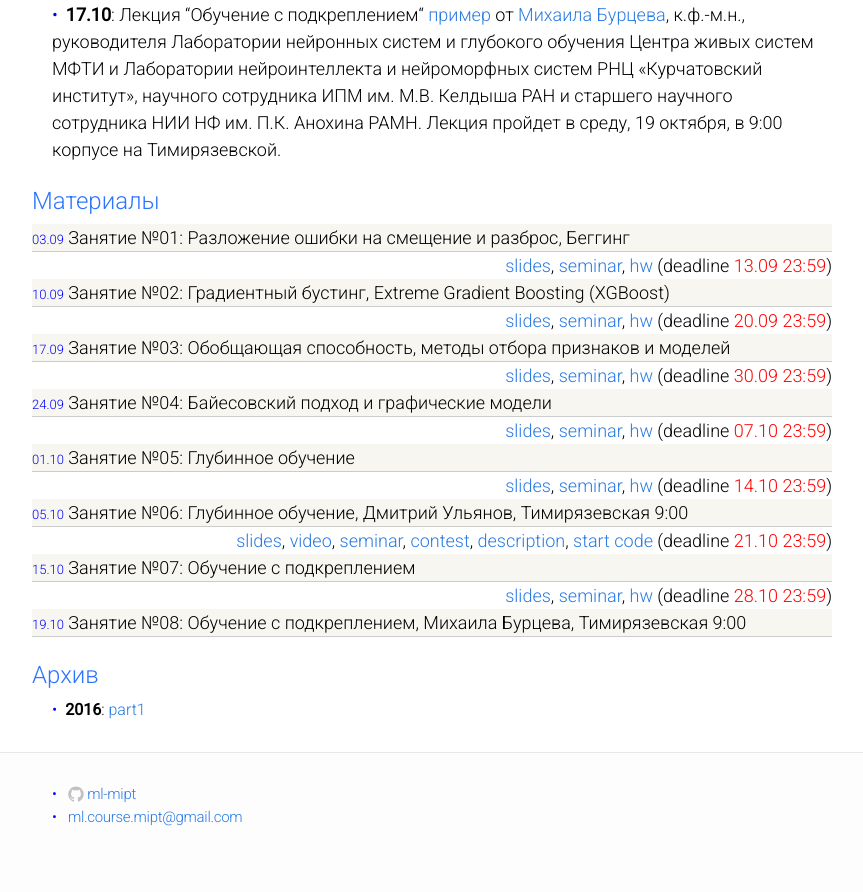
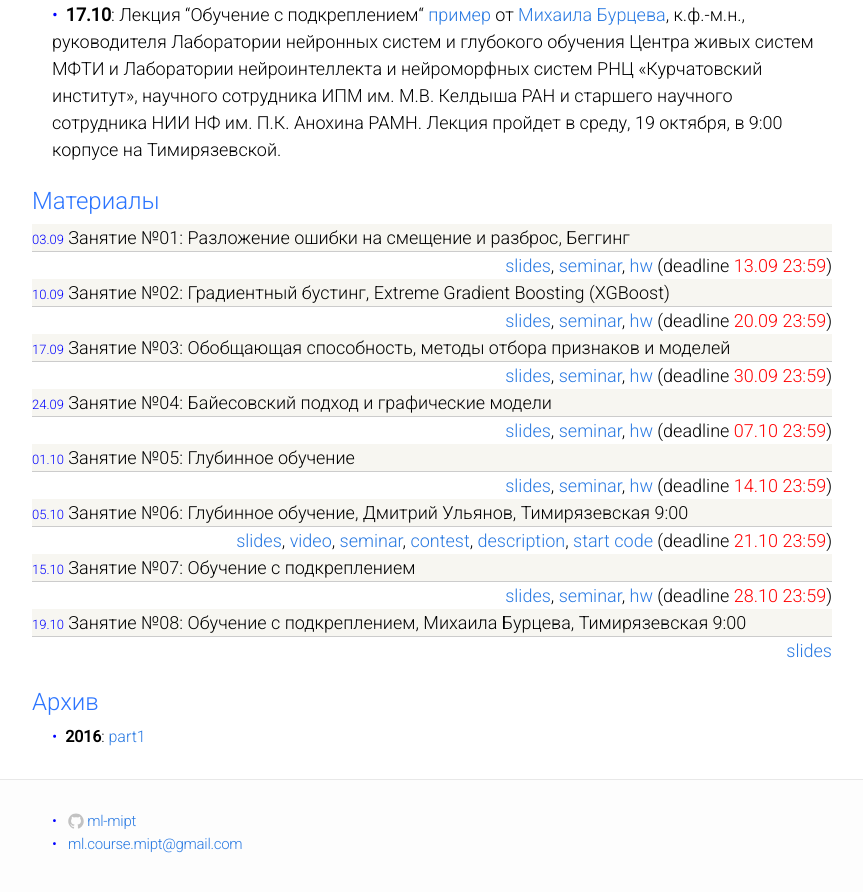
Before and after one commit to ml-mipt/old-ml-mipt.github.io, a Jekyll site: the page built from index.html, in a window 1280 px wide and 900 px high, scrolled down 917 px. Shown: the top 892 px of the window, without its empty margins (208-1071 px from the left). Built offline with Jekyll 4.4.1, drawn with Linux system fonts in a browser that asks for light colours.

Commit message:
ENH: added slides for Mikhail lecture

```diff
--- a/index.html
+++ b/index.html
@@ -117,6 +117,7 @@ layout: default
       <font size="2" color="blue">19.10</font> Занятие №08: Обучение с подкреплением, Михаила Бурцева, Тимирязевская 9:00
     </div>
     <div style="text-align: right">
+          <a href="https://github.com/ml-mipt/ml-mipt-part2/blob/master/2016/lectures/lec8-GuestRLBurtsev.pdf">slides</a>
     </div>
 
 
```
